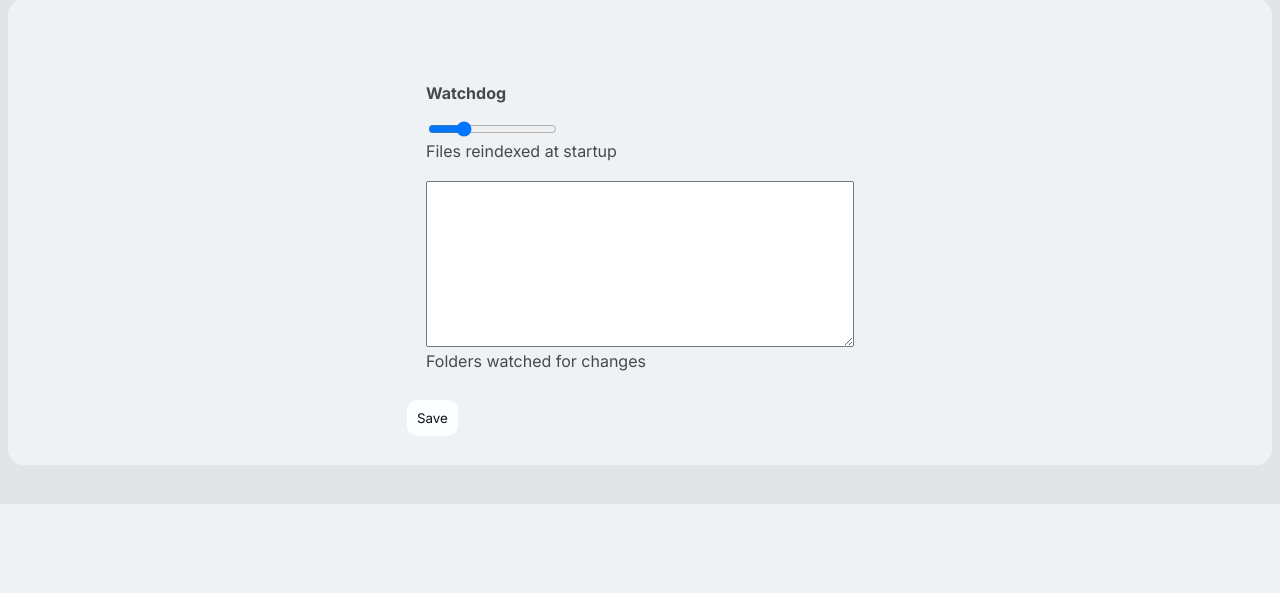
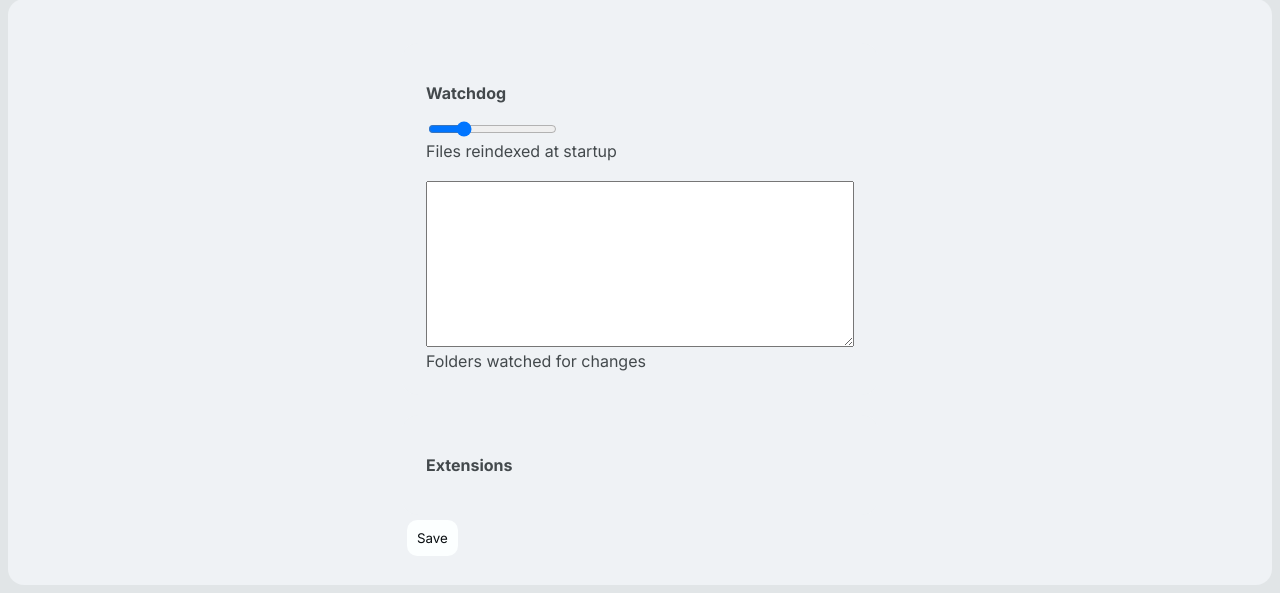
Before and after one commit to engag1ng/hirmes, a Flask app: template flask-app/templates/settings.html in a window 1280 px wide. Shown: the part 296-889 px from the top of the page. Before the commit the page ends 800 px from the top, so only its background shows below. Run offline with Flask 3, Linux system fonts and the light colour scheme; the template is opened without the code that fills it, so the values that code supplies are empty; parts of the project's set-up code (start-up, migrations or seed data) failed here and were passed over.

Commit message:
added extension selection menu

```diff
--- a/flask-app/app.py
+++ b/flask-app/app.py
@@ -5,14 +5,14 @@ Main Flask application file including routes and functions.
 import json
 import os
 import threading
+import importlib
+import pkgutil
 from flask import Flask, render_template, request, jsonify, redirect, url_for
 from waitress import create_server
 from backend.indexer import index_path
 from backend.search import search_index, make_full_text
 from backend.watchdog import run_watchdog
 from backend.settings import load_settings, save_settings
-
-from blueprints.tagging import bp as tagging_bp
 
 APP_FOLDER = os.path.join(os.getenv("APPDATA"), "Hirmes")
 os.makedirs(APP_FOLDER, exist_ok=True)
@@ -22,7 +22,6 @@ WATCHDOG_FILE = os.path.join(APP_FOLDER, "watchdog.txt")
 server = None # pylint: disable=invalid-name
 
 app = Flask(__name__)
-app.register_blueprint(tagging_bp)
 
 @app.route('/')
 def index_html():
@@ -67,18 +66,28 @@ def settings_html():
             watchdog_list = ''.join(f.readlines())
     else:
         watchdog_list = ""
-    return render_template('settings.html', settings=settings, watchdog_list=watchdog_list)
+    return render_template(
+        'settings.html',
+        settings=settings,
+        watchdog_list=watchdog_list,
+        extensions=discover_extensions()
+    )
 
 @app.route('/settings/save', methods=['POST'])
 def api_save_settings():
     """Route for saving settings.
     """
+    watchdog_number = request.form.get('watchdog_number')
+    watchdog_list = request.form.get('watchdog_list')
+    enabled_extensions = request.form.getlist('extensions')  # multiple select!
 
     save_settings({
-        "watchdog_number": request.form.get('watchdog_number'),
+        "watchdog_number": watchdog_number,
+        "enabled_extensions": enabled_extensions,
     })
+
     with open(WATCHDOG_FILE, 'w', encoding="utf-8") as f:
-        f.write(request.form.get('watchdog_list'))
+        f.write(watchdog_list or "")
 
     return redirect(url_for("settings_html"))
 
@@ -143,6 +152,22 @@ def shutdown():
     threading.Thread(target=shutdown_server).start()
     return jsonify({"message": "Sever is shutting down"}), 200
 
+def discover_extensions():
+    """Find and import all modules in a package that define a 'blueprint'."""
+    package_name = "extensions"
+    package = importlib.import_module(package_name)
+    discovered = []
+
+    for _, module_name, ispkg in pkgutil.iter_modules(package.__path__):
+        if ispkg:
+            continue
+        full_module_name = f"{package_name}.{module_name}"
+        module = importlib.import_module(full_module_name)
+
+        if hasattr(module, "bp"):
+            discovered.append((module_name, module.bp))
+
+    return discovered
 
 def _run_server():
     """Creates WSGI server at 127.0.0.1:5000 and runs it.
@@ -156,4 +181,9 @@ def _run_server():
     return serv
 
 if __name__ == '__main__':
+    extensions = load_settings()["enabled_extensions"]
+    for name, bp in discover_extensions():
+        if name in extensions:
+            app.register_blueprint(bp, url_prefix=f"/{name}")
+
     server = _run_server()
--- a/flask-app/backend/settings.py
+++ b/flask-app/backend/settings.py
@@ -19,7 +19,7 @@ def load_settings():
     if os.path.exists(SETTINGS_FILE):
         with open(SETTINGS_FILE, 'r', encoding="utf-8") as f:
             return json.load(f)
-    return {"recursive": False, "watchdog_number": 50}
+    return {"recursive": False, "watchdog_number": 50, "enabled_extensions": []}
 
 def save_settings(updates: dict):
     """Saves current settings to SETTINGS_FILE.
--- a/flask-app/blueprints/tagging/__init__.py
+++ b/flask-app/extensions/tagging.py
@@ -4,7 +4,7 @@ import json
 from flask import Blueprint, render_template, request, jsonify, url_for
 from backend.database import get_metadata_from_doc_id_or_path, update_metadata_from_doc_id
 
-bp = Blueprint("tagging", __name__, url_prefix="/tagging", static_folder="static", template_folder="static/templates")
+bp = Blueprint("tagging", __name__, url_prefix="/tagging")
 
 APP_FOLDER = os.path.join(os.getenv("APPDATA"), "Hirmes")
 os.makedirs(APP_FOLDER, exist_ok=True)
--- a/flask-app/templates/settings.html
+++ b/flask-app/templates/settings.html
@@ -37,6 +37,19 @@
             <textarea id="watchdog_list" name="watchdog_list" cols="50" rows="10" wrap="hard">{{ watchdog_list if watchdog_list }}</textarea><br>
             <label for="watchdog_list">Folders watched for changes</label>
         </div>
+        <div>
+            <p><b>Extensions</b></p>
+            {% for name, _ in extensions %}
+                <div>
+                    <input type="checkbox" id="ext_{{ name }}" name="extensions" value="{{ name }}"
+                        {% if settings and name in settings.get('enabled_extensions', []) %}
+                            checked
+                        {% endif %}
+                    >
+                    <label for="ext_{{ name }}">{{ name }}</label>
+                </div>
+            {% endfor %}
+        </div>
 
         <button type="submit">Save</button>
         </form>
```
Also changed, not shown: flask-app/extensions/__init__.py (added).
